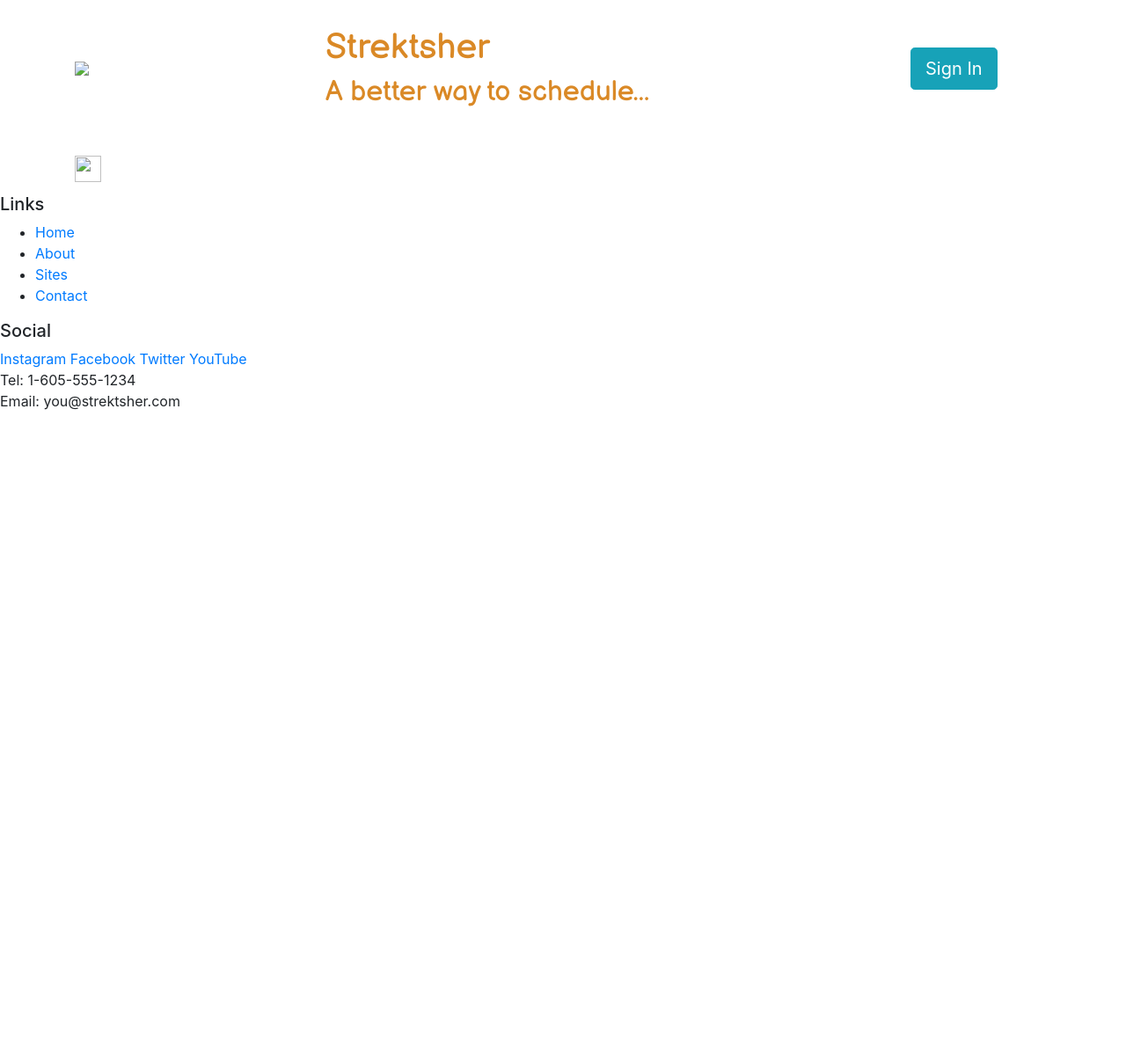
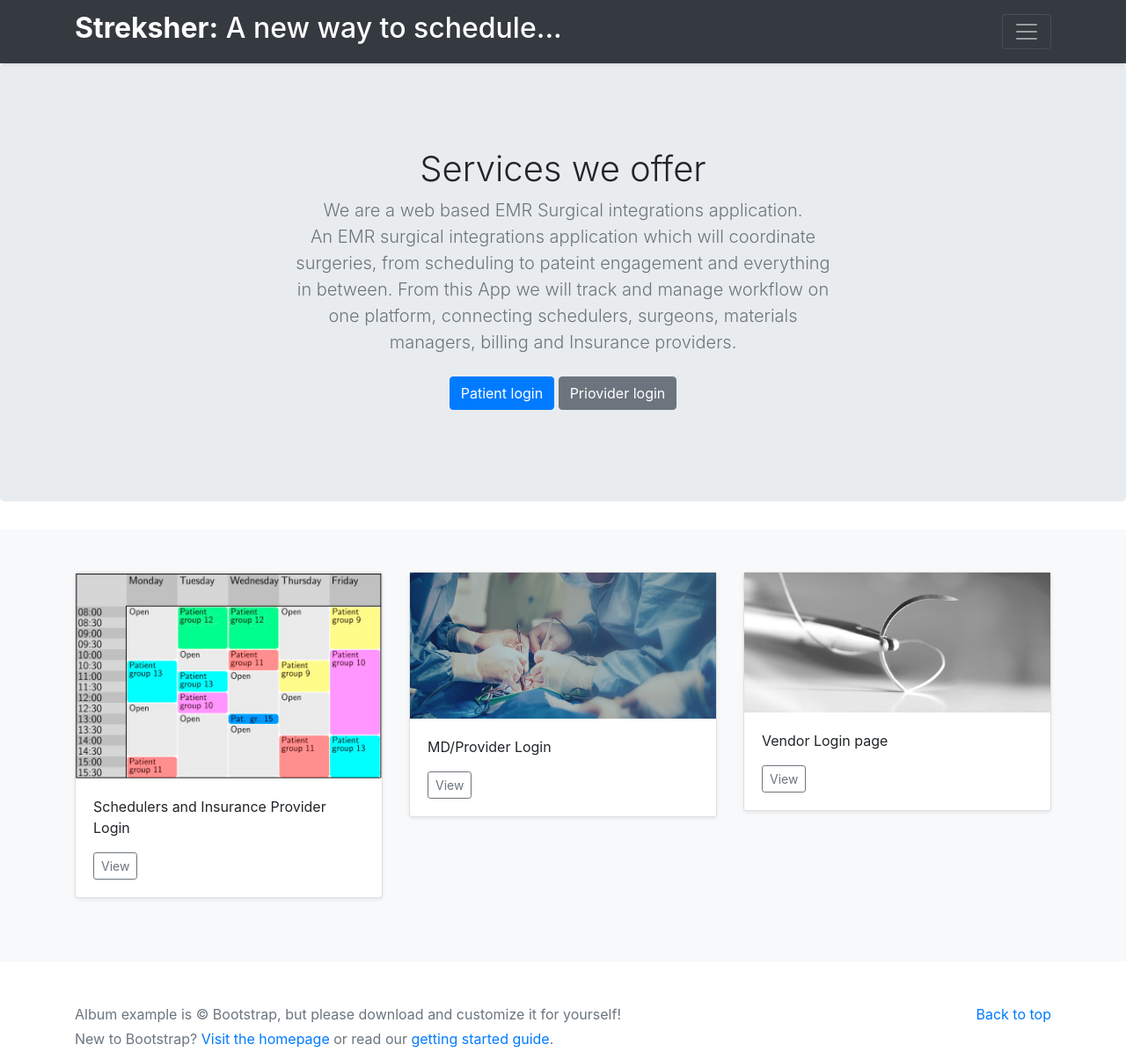
Before and after one commit to desmoquak/strektsher, a website: page index.html in a window 1280 px wide. Shown: the whole page at 88% size. Before the commit the page ends 800 px from the top, so only its background shows below. Drawn offline with nearby package versions, Linux system fonts and the light colour scheme; files that its build step writes are made by us from their sources.

Commit message:
updated html, css, and img

```diff
--- a/css/styles.css
+++ b/css/styles.css
@@ -1,16 +1,52 @@
-.jumbotron {
-  padding: 30px;
-  background: #fff;
-  color: white;
-  margin: 0; }
-
-h1, h2, h3 {
-  font-family: 'Balsamiq Sans', cursive;
-color: rgb(218, 137, 38);
+..jumbotron {
+  padding-top: 3rem;
+  padding-bottom: 3rem;
+  margin-bottom: 0;
+  background-color: #fff;
+}
+@media (min-width: 768px) {
+  .jumbotron {
+    padding-top: 6rem;
+    padding-bottom: 6rem;
+  }
 }
 
+.jumbotron p:last-child {
+  margin-bottom: 0;
+}
 
-#loginModal .modal-header {
-  background-color: #901CAD; }
-  #loginModal .modal-header h3 {
-    color: white; }
+.jumbotron h1 {
+  font-weight: 300;
+}
+
+.jumbotron .container {
+  max-width: 40rem;
+}
+
+footer {
+  padding-top: 3rem;
+  padding-bottom: 3rem;
+}
+
+footer p {
+  margin-bottom: .25rem;
+}
+.card   {
+  width:100%;
+  height:100;
+  fill:bisque
+}
+.bd-placeholder-img {
+  font-size: 1.125rem;
+  text-anchor: middle;
+  -webkit-user-select: none;
+  -moz-user-select: none;
+  -ms-user-select: none;
+  user-select: none;
+}
+
+@media (min-width: 768px) {
+  .bd-placeholder-img-lg {
+    font-size: 3.5rem;
+  }
+}
--- a/index.html
+++ b/index.html
@@ -1,12 +1,16 @@
 <!DOCTYPE html>
 <html lang="en">
   <head>
-  <meta charset="UTF-8">
+    <meta charset="utf-8" />
+    <meta name="viewport" content="width=device-width, initial-scale=1, shrink-to-fit=no"/>
 
-  <meta name="viewport" content="width=device-width, initial-scale=1.0">
 
-   <!-- Bootstrap CSS -->
-        <!-- build:css css/main.css -->
+
+    <title>#</title>
+
+    <link rel="canonical" href="https://getbootstrap.com/docs/4.5/examples/album/"/>
+
+    <!-- Bootstrap core CSS -->
     <link rel="stylesheet" href="node_modules/bootstrap/dist/css/bootstrap.min.css" />
     <link rel="stylesheet" href="node_modules/font-awesome/css/font-awesome.min.css" />
     <link rel="stylesheet" href="node_modules/bootstrap-social/bootstrap-social.css" />
@@ -14,125 +18,156 @@
     <!-- endbuild -->
     <link href="https://fonts.googleapis.com/css2?family=Balsamiq+Sans&display=swap" rel="stylesheet">
 
-  <title>Stektsher: A better way to </title>
+
+    <!-- Custom styles for this template -->
+    <link href="styles.css" rel="stylesheet" />
   </head>
-
   <body>
-  <header class="jumbotron jumbotron-fluid">
+    <header>
+      <div class="collapse bg-dark" id="navbarHeader">
         <div class="container">
           <div class="row">
-              <div class="col-4 col-sm-3 col md-2 align-self-center">
-                <img src="img/" class="img-fluid" alt="logo" />
+            <div class="col-sm-8 col-md-7 py-4">
+              <h4 class="text-white">About Us</h4>
+              <p class="text-muted">
+                This Website will be a web based EMR Surgical integrations app (Surgical Preference card system, with inventory control)
+	we will be creating a EMR surgical integrations application which will coordinate surgeries. From this App we will track and manage workflow on one platform, connecting schedulers, surgeons, materials managers and billing.
+
+              </p>
             </div>
-              <div class="col">
-                <h1>Strektsher</h1>
-                <h2>A better way to schedule...</h2>
+            <div class="col-sm-4 offset-md-1 py-4">
+              <h4 class="text-white">Contact</h4>
+              <ul class="list-unstyled">
+                <li><a href="#" class="text-white">Follow us on Twitter</a></li>
+                <li><a href="#" class="text-white">Like us on Facebook</a></li>
+                <li><a href="#" class="text-white">Email us</a></li>
+              </ul>
             </div>
-              <div class="col-md-4 col-xl-2 mt-4">
-                <a role="button" class=" btn btn-info btn-lg" data-toggle="modal" data-target="#reserveModal" >Sign In</a>
           </div>
+        </div>
+      </div>
+      <div class="navbar navbar-dark bg-dark shadow-sm">
+        <div class="container d-flex justify-content-between">
+          <a href="#" class="navbar-brand d-flex align-items-center">
+
+            <h2><strong>Streksher:</strong> A new way to schedule...</h2>
+          </a>
+          <button
+            class="navbar-toggler"
+            type="button"
+            data-toggle="collapse"
+            data-target="#navbarHeader"
+            aria-controls="navbarHeader"
+            aria-expanded="false"
+            aria-label="Toggle navigation"
+          >
+            <span class="navbar-toggler-icon"></span>
+          </button>
         </div>
       </div>
     </header>
 
-  <nav class="navbar navbar-expand-sm navbar-dark sticky-top">
+    <main role="main">
+      <section class="jumbotron text-center">
         <div class="container">
-      <a class="navbar-brand" href="#"><img src="img/logo.png" height="30" width="30"/></a>
-      <button class="navbar-toggler" type="button" data-toggle="collapse" data-target="#nucampNavbar">
-        <span class="navbar-toggler-icon"></span>
-      </button>
-        <div class="collapse navbar-collapse" id="nucampNavbar">
-            <ul class="navbar-nav">
-                <li class="nav-item active">
-                    <a class="nav-link" href="#"><i class="fa fa-home fa-lg"></i> Home</a>
-                </li>
-                <li class="nav-item">
-                    <a class="nav-link" href="aboutus.html"><i class="fa fa-info fa-lg"></i> About</a>
-                </li>
-                <li class="nav-item">
-                    <a class="nav-link" href="#"><i class="fa fa-sitemap fa-lg" aria-hidden="true"></i> Sites</a>
-                </li>
-                <li class="nav-item">
-                    <a class="nav-link" href="contactus.html"><i class="fa fa-map-marker fa-lg" aria-hidden="true"></i>Contact</a>
-                </li>
-            </ul>
-            <span class="navbar-text ml-auto">
-                <a role="button" id="loginButton">
-                  <i class="fa fa-sign-in pr-1"></i>Login
-                </a>
-            </span>
+          <h1>Services we offer</h1>
+          <p class="lead text-muted">
+            We are a web based EMR Surgical integrations application.<br>
+	An EMR surgical integrations application which will coordinate surgeries, from scheduling to pateint engagement and everything in between. From this App we will track and manage workflow on one platform, connecting schedulers, surgeons, materials managers, billing and Insurance providers.
+          </p>
+          <p>
+            <a href="#" class="btn btn-primary my-2">Patient login</a>
+            <a href="#" class="btn btn-secondary my-2">Priovider login</a>
+          </p>
         </div>
-    </div>
-  </nav>
-  <div id="loginModal" class="modal fade" role="dialog">
-    <div class="modal-dialog" role="document">
-       <div class="modal-content">
-         <div class="modal-header">
-             <h3 class="modal-title">Login</h3>
-             <button type="button" class="close" data-dismiss="modal">&times;</button>
+      </section>
+
+      <div class="album py-5 bg-light">
+        <div class="container">
+          <div class="row">
+            <div class="col-md-4">
+              <div class="card mb-4 shadow-sm">
+                <img src="img/schedule.jpg" alt="Vendor/ Materials">
+                  <div class="card-body">
+                  <p class="card-text">
+                    Schedulers and Insurance Provider Login
+                  </p>
+                  <div class="d-flex justify-content-between align-items-center">
+                    <div class="btn-group">
+                      <button type="button" class="btn btn-sm btn-outline-secondary">View</button>
+
                     </div>
 
-         <div class="modal-body">
-             <div class="container-fluid">
-                   <form>
-                     <div class="form-row">
-                         <div class="form-group col-12">
-                             <label class="sr-only" for="loginEmail">Email address</label>
-                             <input type="email" class="form-control form-control-sm" id="loginEmail" placeholder="Enter email">
-                         </div>
-                         <div class="form-group col-12">
-                           <label class="sr-only" for="loginPassword">Password</label>
-                           <input type="password" class="form-control form-control-sm" id="loginPassword" placeholder="Enter Password">
-                       </div>
-                       <div class="col">
-                         <div class="form-check">
-                           <input class="form-check-input" type="checkbox">
-                           <label class="form-check-label">Remember me</label>
                   </div>
                 </div>
               </div>
-                     <div class="form-row">
-                         <button type="button" class="btn btn-secondary btm-sm ml auto" data-dismiss="modal"> Cancel</button>
-                         <button type="submit" class="btn btn-primary btn-sm ml-1">Sign in</button>
             </div>
-                   </form>
+            <div class="col-md-4">
+              <div class="card mb-4 shadow-sm">
+                <img src="img/surgery.jpg" alt="Vendor/ Materials">
+                  <div class="card-body">
+                  <p class="card-text">
+                    MD/Provider Login
+                  </p>
+                  <div class="d-flex justify-content-between align-items-center">
+                    <div class="btn-group">
+                      <button type="button" class="btn btn-sm btn-outline-secondary">View</button>
+
+                    </div>
+
+                  </div>
+                </div>
+              </div>
+            </div>
+
+
+
+
+            <div class="col-md-4">
+              <div class="card mb-4 shadow-sm">
+                <img src="img/needle.jpg" alt="Vendor/ Materials">
+                  <div class="card-body">
+                  <p class="card-text">
+                    Vendor Login page
+                  </p>
+                  <div class="d-flex justify-content-between align-items-center">
+                    <div class="btn-group">
+                      <button type="button" class="btn btn-sm btn-outline-secondary">View</button>
+
+                    </div>
+
                   </div>
                 </div>
               </div>
             </div>
           </div>
+        </div>
+      </div>
+    </main>
 
-<footer>
-    <div>
-        <h5>Links</h5>
-            <ul>
-                <li><a href="#">Home</a></li>
-                <li><a href="#">About</a></li>
-                <li><a href="#">Sites</a></li>
-                <li><a href="#">Contact</a></li>
-            </ul>
-    </div>
-      <div>
-              <h5>Social</h5>
-              <a href="http://instagram.com/">Instagram</a>
-              <a href="http://facebook.com/">Facebook</a>
-              <a href="http://twitter.com/">Twitter</a>
-              <a href="http://youtube.com/">YouTube</a>
-      </div>
-      <div>
-          Tel: 1-605-555-1234<br />
-          Email: you@strektsher.com
+    <footer class="text-muted">
+      <div class="container">
+        <p class="float-right">
+          <a href="#">Back to top</a>
+        </p>
+        <p>
+          Album example is &copy; Bootstrap, but please download and customize
+          it for yourself!
+        </p>
+        <p>
+          New to Bootstrap?
+          <a href="https://getbootstrap.com/">Visit the homepage</a> or read our
+          <a href="/docs/4.5/getting-started/introduction/"
+            >getting started guide</a
+          >.
+        </p>
       </div>
     </footer>
-
-<!-- jQuery must come first, then Popper.js, then the Bootstrap JavaScript plugins.-->
     <!-- build:js js/main.js -->
     <script src="node_modules/jquery/dist/jquery.slim.min.js"></script>
     <script src="node_modules/popper.js/dist/umd/popper.min.js"></script>
     <script src="node_modules/bootstrap/dist/js/bootstrap.min.js"></script>
     <script src="js/scripts.js"></script>
     <!-- endbuild -->
-
-
   </body>
 </html>
```
Also changed, not shown: img/needle.jpg (added), img/patient_engagement.png (added), img/schedule.jpg (added), img/surgery.jpg (added). Lines whose indentation alone changed are shown as unchanged.
